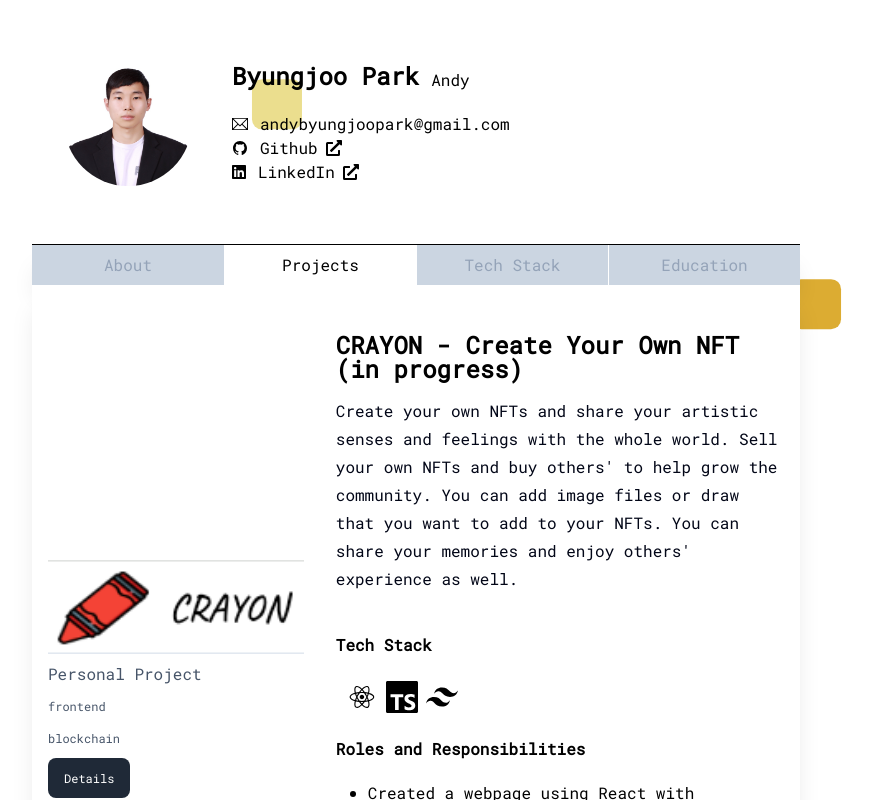
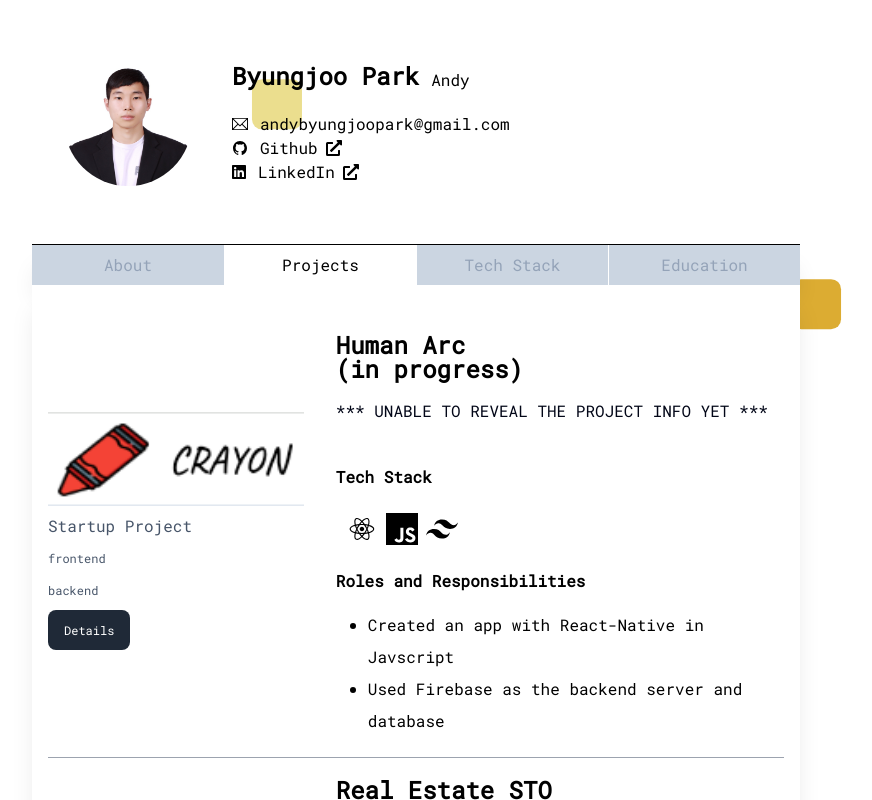
Before and after one commit to byungjoo0806/portfolio, a React (Create React App) app: page / in a window 1280 px wide. Both pictures are taken after a click on the element "Projects". Shown: the top 800 px of the page, without its empty margins (224-1096 px from the left). Built offline with nearby package versions, Linux system fonts and the light colour scheme.

Commit message:
its been a while

```diff
--- a/src/contents/main-info/Projects.tsx
+++ b/src/contents/main-info/Projects.tsx
@@ -16,7 +16,7 @@ const Projects = () => {
     return (
         <Wrapper>
 
-            <br/>
+            <br />
             <ul className="flex flex-col w-full">
                 {/* 현재 진행중 프로젝트 */}
                 <li className="flex flex-col gap-[32px] pb-5 border-b border-gray-400 md:flex-row">
@@ -27,9 +27,9 @@ const Projects = () => {
                             alt="crayon nft"
                         />
                         <ul className="flex text-[12px] text-slate-600 py-[8px] gap-[8px] flex-col items-center md:items-start">
-                            <li className="text-[16px]">Personal Project</li>
+                            <li className="text-[16px]">Startup Project</li>
                             <li>frontend</li>
-                            <li>blockchain</li>
+                            <li>backend</li>
                             <li>
                                 <button
                                     onClick={toggleModal4}
@@ -42,39 +42,27 @@ const Projects = () => {
                     </div>
                     <div className="w-full">
                         <h2 className="flex flex-row items-center gap-[8px] text-[16px] text-slate-800 md:text-black md:text-[24px] font-semibold pb-[16px]">
-                            CRAYON - Create Your Own NFT {' '}<br/> (in progress) <br/>
-                            {/* <a href="">
-                                <FaExternalLinkAlt />
-                            </a> */}
+                            Human Arc {' '}<br /> (in progress) <br />
                         </h2>
 
                         <p className="leading-5 text-slate-950 text-[12px] md:text-[16px] md:leading-7">
-                            Create your own NFTs and share your artistic senses and feelings with the whole world.
-                            Sell your own NFTs and buy others' to help grow the community.
-                            You can add image files or draw that you want to add to your NFTs.
-                            You can share your memories and enjoy others' experience as well.
+                            *** UNABLE TO REVEAL THE PROJECT INFO YET ***
                         </p>
-                        <br/>
+                        <br />
                         <h3 className="py-[16px] text-[16px] font-bold">Tech Stack</h3>
                         <div className="flex flex-row text-[32px] gap-[8px] py-[8px] px-[10px]">
                             <DiReact />
-                            <SiTypescript />
+                            <SiJavascript />
                             <SiTailwindcss />
                         </div>
 
                         <h3 className="py-[16px] text-[16px] font-bold">Roles and Responsibilities</h3>
                         <ul className="px-[32px] leading-8 list-disc list-outside text-[12px] md:text-[16px]">
                             <li>
-                                Created a webpage using React with Typescript. No backend servers.
+                                Created an app with React-Native in Javscript
                             </li>
                             <li>
-                                Used Solidity and Web3.js for minting, buying, and selling NFTs.
-                            </li>
-                            <li>
-                                Used Remix for deploying contracts.
-                            </li>
-                            <li>
-                                Using Canvas, users would make their own images that would be added to NFTs. (coming soon)
+                                Used Firebase as the backend server and database
                             </li>
                         </ul>
                     </div>
@@ -106,7 +94,7 @@ const Projects = () => {
                     </div>
                     <div className="w-full">
                         <h2 className="flex flex-row items-center gap-[8px] text-[16px] text-slate-800 md:text-black md:text-[24px] font-semibold pb-[16px]">
-                            Real Estate STO <br/> (collaboration with a company){' '}
+                            Real Estate STO <br /> (collaboration with a company){' '}
                             <a href="https://bouncesto.site">
                                 <FaExternalLinkAlt />
                             </a>
@@ -117,7 +105,7 @@ const Projects = () => {
                             where users can buy subscriptions, trade tokens, and cast votes.
                             I was in charge of frontend development using React with Typescript and Tailwind CSS and voting contract using Solidity.
                         </p>
-                        <br/>
+                        <br />
                         <h3 className="py-[16px] text-[16px] font-bold">Tech Stack</h3>
                         <div className="flex flex-row text-[32px] gap-[8px] py-[8px] px-[10px]">
                             <DiReact />
@@ -185,7 +173,7 @@ const Projects = () => {
                             Steam 100 is a game recommendation website using Steam APIs.
                             I was in charge of fetching data using the APIs and rendering them with React.
                         </p>
-                        <br/>
+                        <br />
                         <h3 className="py-[16px] text-[16px] font-bold">Tech Stack</h3>
                         <div className="flex flex-row text-[32px] gap-[8px] py-[8px] px-[10px]">
                             <DiReact />
@@ -246,7 +234,7 @@ const Projects = () => {
                             I was in charge of building mypage and profile edit page with HTML and CSS,
                             and deploying the project through AWS EC2.
                         </p>
-                        <br/>
+                        <br />
                         <h3 className="py-[16px] text-[16px] font-bold">Tech Stack</h3>
                         <div className="flex flex-row text-[32px] gap-[8px] py-[8px] px-[10px]">
                             <TiHtml5 />
@@ -282,51 +270,29 @@ const Projects = () => {
                             alt="crayon nft"
                         />
                         <ul className="flex text-[12px] text-slate-600 py-[8px] gap-[8px] flex-col items-center md:items-start">
-                            <li className="text-[16px]">Personal Project</li>
+                            <li className="text-[16px]">Startup Project</li>
                             <li>frontend</li>
-                            <li>blockchain</li>
-                            {/* <li>
-                                <button
-                                    onClick={toggleModal4}
-                                    className="px-[16px] py-[8px] bg-gray-800 rounded-[8px] text-white hover:bg-gray-950"
-                                >
-                                    Details
-                                </button>
-                            </li> */}
+                            <li>backend</li>
                         </ul>
                     </div>
                     <div className="w-full">
                         <h2 className="flex flex-row items-center gap-[8px] text-[16px] text-slate-800 md:text-black md:text-[20px] font-semibold pb-[16px]">
-                            CRAYON - Create Your Own NFT{' '}
+                            Human Arc{' '}
                         </h2>
 
                         <ul className="leading-5 list-disc pl-[20px] text-slate-950 text-[12px] md:text-[14px] md:leading-7">
-                            <li>a website where users can mint, buy, and sell NFTs</li>
-                            <li>users can create their own images for their own NFTs</li>
-                            <li>users can leave their favorite pictures or moments as NFTs that would never be lost</li>
-                            <li>users can get second-hand experience from others</li>
+                            <li>*** UNABLE TO REVEAL THE PROJECT INFO YET ***</li>
                         </ul>
 
                         <h3 className="pt-[16px] pb-[5px] text-[16px] font-bold">Tech Stack</h3>
                         <ul className="flex flex-col list-disc text-[14px] gap-[8px] py-[8px] px-[20px]">
                             <li>
-                                frontend : React, Typescript
+                                frontend : React-Native, Javascript
                             </li>
                             <li>
-                                blockchain : Solidity, Web3.js
+                                backend : Javascript (Firebase)
                             </li>
                         </ul>
-
-                        <h3 className="py-[16px] text-[16px] font-bold">Future Goals</h3>
-                        <div className="leading-8 text-[12px] md:text-[14px]">
-                            I would really want to have some game clients running in the page so that I can use those images as NFTs.
-                            For example, it would be wonderful if I could get a screenshot from Maplestory and turn that into the image of an NFT.
-                            Or it could be a League of Legends' champion from Summoner's Rift.
-                            There are just so many opportunities and possibilities that I would love to apply.
-                            The beginning of that is simple Canvas drawing action where users can draw or even doodle their own NFT images.
-                            Also, I would want to use Rust instead of Solidity. I've studied Rust a bit and I don't know when it will happen,
-                            but I would really love to apply Rust for blockchain.
-                        </div>
                     </div>
                 </div>
             </Modal>
@@ -344,14 +310,6 @@ const Projects = () => {
                             <li className="text-stone-500">2023. 11. 01 ~ 2023. 12. 05</li>
                             <li>frontend</li>
                             <li>blockchain</li>
-                            {/* <li>
-                                <button
-                                    onClick={toggleModal}
-                                    className="px-[16px] py-[8px] bg-gray-800 rounded-[8px] text-white hover:bg-gray-950"
-                                >
-                                    Details
-                                </button>
-                            </li> */}
                         </ul>
                     </div>
                     <div className="w-full">
@@ -415,14 +373,6 @@ const Projects = () => {
                             <li>frontend</li>
                             <li>backend</li>
                             <li>deploy</li>
-                            {/* <li>
-                                <button
-                                    onClick={toggleModal2}
-                                    className="px-[16px] py-[8px] bg-gray-800 rounded-[8px] text-white hover:bg-gray-950"
-                                >
-                                    Details
-                                </button>
-                            </li> */}
                         </ul>
                     </div>
                     <div className="w-full">
@@ -485,14 +435,6 @@ const Projects = () => {
                             <li>frontend</li>
                             <li>backend</li>
                             <li>deploy</li>
-                            {/* <li>
-                                <button
-                                    onClick={toggleModal3}
-                                    className="px-[16px] py-[8px] bg-gray-800 rounded-[8px] text-white hover:bg-gray-950"
-                                >
-                                    Details
-                                </button>
-                            </li> */}
                         </ul>
                     </div>
                     <div className="w-full">
```
Also changed, not shown: 1 other file (tests, documents, lock files or other folders).
